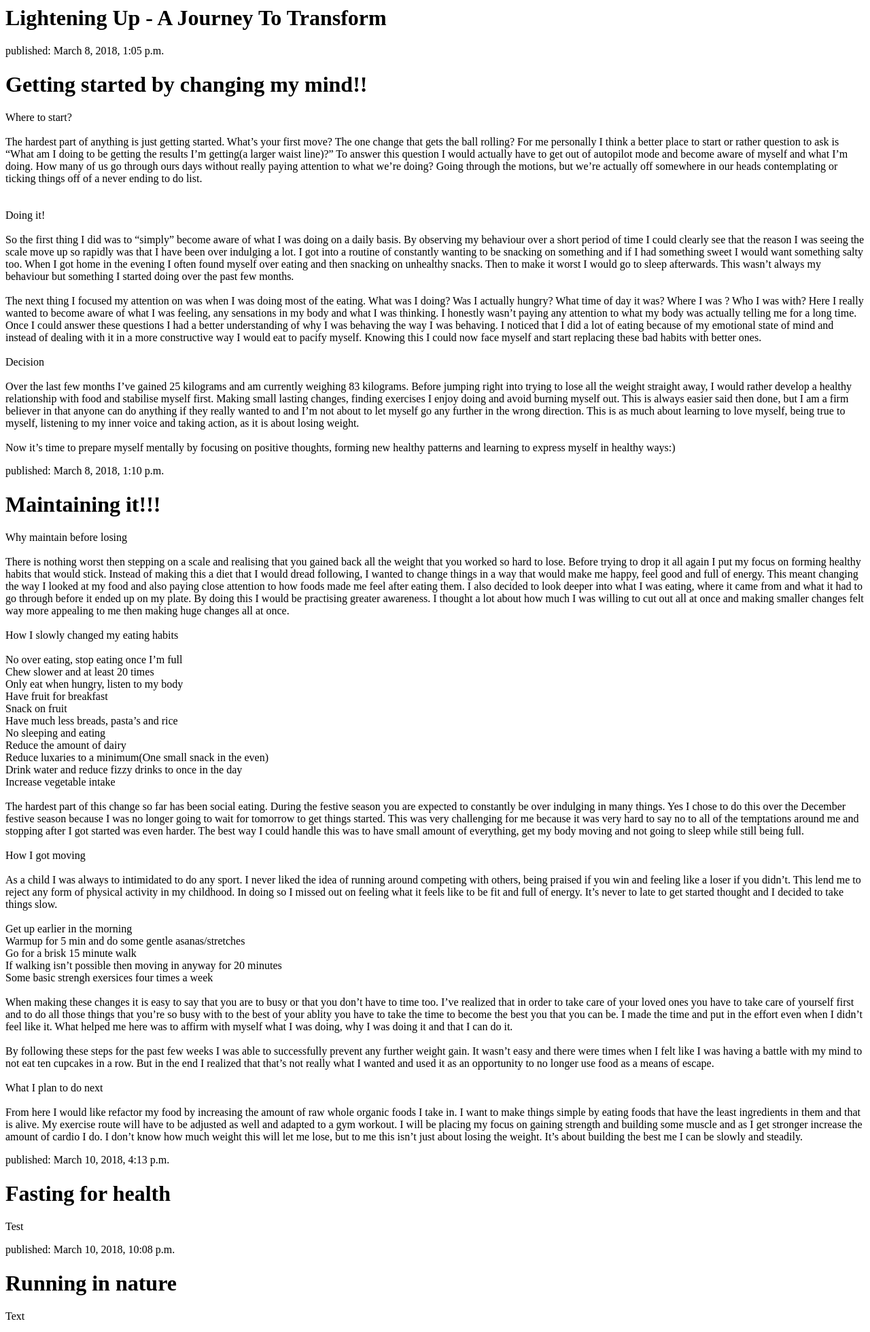
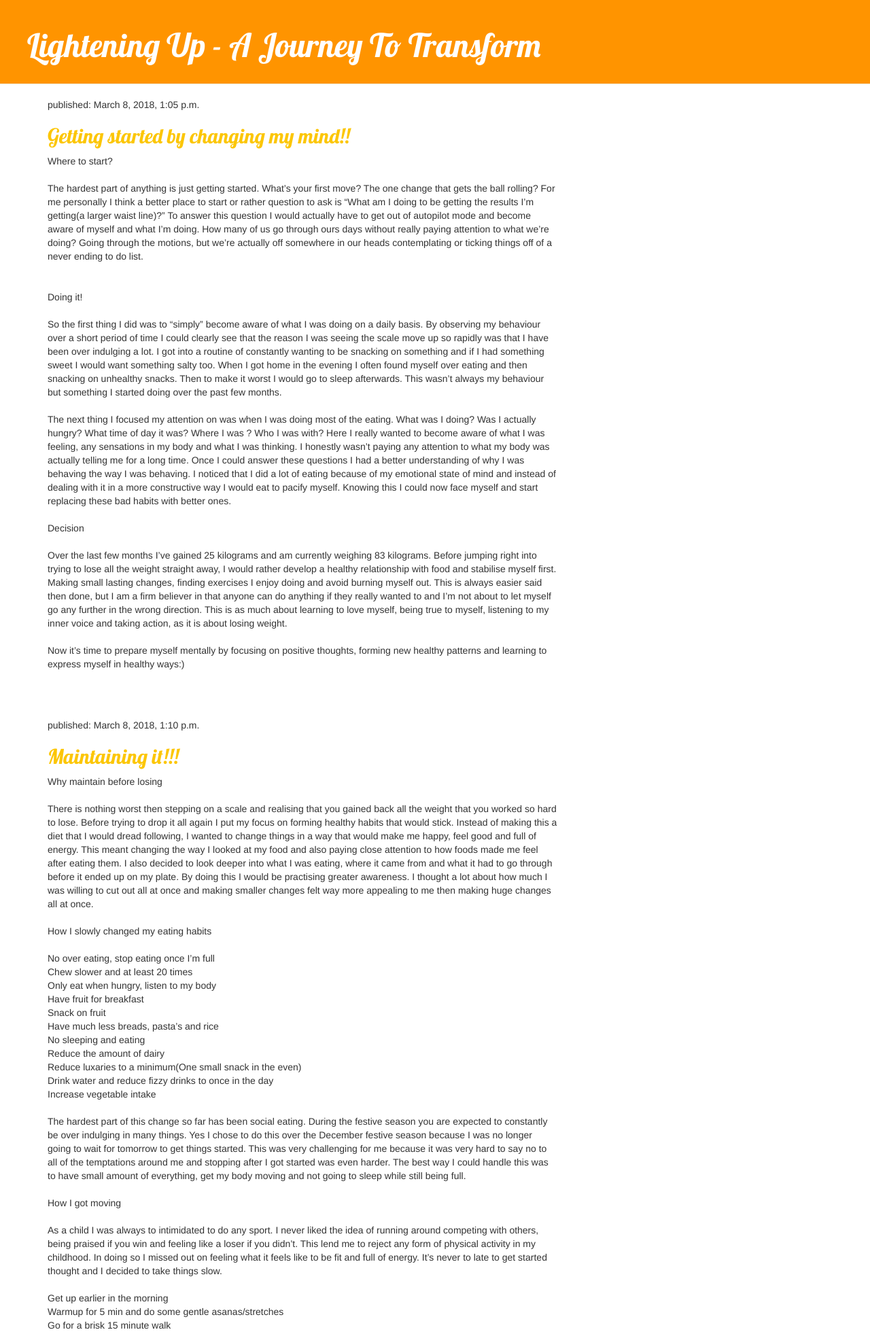
Before and after one commit to Nurha/Python_django_blog, a Django app: page / in a window 1280 px wide. Shown: the top 1960 px of the page at 68% size. Run offline with Django 3.2, Linux system fonts and the light colour scheme; data comes from the database, SQL or seed files in the repository; some libraries are stand-ins or nearby versions.

Commit message:
added template extending

```diff
--- /dev/null
+++ b/blog/static/css/blog.css
@@ -0,0 +1,56 @@
+h1 {
+  color:#ffffff;
+  font-family: 'Lobster';
+}
+
+h2 {
+  color: #fcc605;
+  font-family: 'Lobster';
+}
+
+.page-header {
+  background-color: #ff9400;
+  margin-top: 0;
+  padding: 20px 20px 20px 40px;
+}
+
+.page-header h1, .page-header h1 a, .page-header h1 a:visited, .page-header h1 a:active {
+  color: #ffffff;
+  font-size: 36pt;
+  text-decoration: none;
+}
+
+.content {
+  margin-left: 40px;
+}
+
+h1, h2, h3, h4 {
+  font-family: 'Lobster', cursive;
+}
+
+.date {
+  color: #828282;
+}
+
+.save {
+  float: right;
+}
+
+.post-form textarea, .post-form input {
+  width: 100%;
+}
+
+.top-menu, .top-menu:hover, .top-menu:visited {
+  color: #ffffff;
+  float: right;
+  font-size: 26pt;
+  margin-right: 20px;
+}
+
+.post {
+  margin-bottom: 70px;
+}
+
+.post h1 a, .post h1 a:visited {
+  color: #000000;
+}
--- /dev/null
+++ b/blog/templates/blog/base.html
@@ -0,0 +1,25 @@
+{% load staticfiles %}
+<html>
+    <head>
+			<link rel="stylesheet" href="//maxcdn.bootstrapcdn.com/bootstrap/3.2.0/css/bootstrap.min.css">
+			<link rel="stylesheet" href="//maxcdn.bootstrapcdn.com/bootstrap/3.2.0/css/bootstrap-theme.min.css">
+			<link rel="stylesheet" href="{% static 'css/blog.css' %}">
+			<link href="//fonts.googleapis.com/css?family=Lobster&subset=latin,latin-ext" rel="stylesheet" type="text/css">
+      <title>Lightening Up</title>
+    </head>
+    <body>
+        <div class="page-header">
+            <h1>Lightening Up - A Journey To Transform</h1>
+				</div>
+
+				<div class="container">
+					<div class="row">
+						<div class="col-md-8">
+              {% block content %}
+              {% endblock %}
+						</div>
+					</div>
+				</div>
+
+    </body>
+</html>
--- a/blog/templates/blog/post_list.html
+++ b/blog/templates/blog/post_list.html
@@ -1,17 +1,11 @@
-<html>
-    <head>
-        <title>Lightening Up</title>
-    </head>
-    <body>
-        <div>
-            <h1>Lightening Up - A Journey To Transform</h1>
-        </div>
-        {% for post in posts %}
-					<div>
-						<p>published: {{ post.published_date }}</p>
-						<h1>{{ post.title }}</h1>
-						<p>{{ post.text|linebreaksbr }}</p>
-					</div>
-        {% endfor %}
-    </body>
-</html>
+{% extends 'blog/base.html' %}
+
+{% block content %}
+	{% for post in posts %}
+		<div class="post">
+			<p>published: {{ post.published_date }}</p>
+			<h2>{{ post.title }}</h2>
+			<p>{{ post.text|linebreaksbr }}</p>
+		</div>
+	{% endfor %}
+{% endblock %}
```
